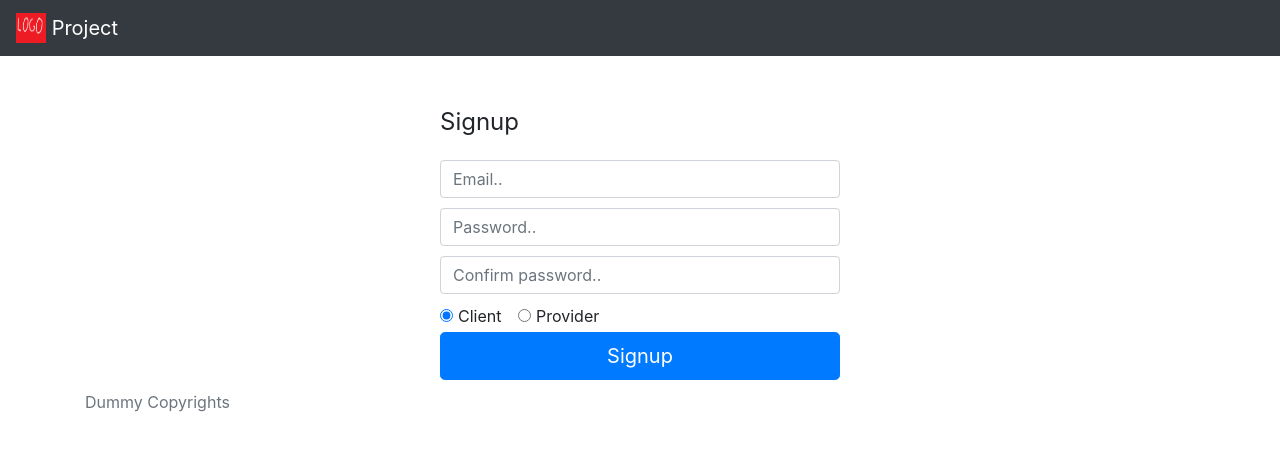
After one commit to Vuksaa/progetto-web, a PHP site: page /signup.html in a window 1280 px wide. The commit adds this page. Shown: the top 451 px of the page. Run offline with PHP 8.4, Linux system fonts and the light colour scheme.

Commit message:
Separate signin into login and signup pages, add spacing between signup forms' elements

```diff
--- a/home_clients.html
+++ b/home_clients.html
@@ -94,7 +94,9 @@
   </div>
 
   <footer class="footer">
-    <p class="text-muted">Dummy Copyrights</p>
+    <div class="container">
+      <p class="text-muted">Dummy Copyrights</p>
+    </div>
   </footer>
 </body>
 
--- /dev/null
+++ b/signup.html
@@ -0,0 +1,72 @@
+<!DOCTYPE html>
+<html lang="en">
+
+<head>
+  <meta charset="UTF-8">
+  <title>Project</title>
+  <meta name="viewport" content="width=device-width, initial-scale=1, shrink-to-fit=no">
+  <link rel="stylesheet" href="https://stackpath.bootstrapcdn.com/bootstrap/4.3.1/css/bootstrap.min.css" integrity="sha384-ggOyR0iXCbMQv3Xipma34MD+dH/1fQ784/j6cY/iJTQUOhcWr7x9JvoRxT2MZw1T" crossorigin="anonymous">
+  <script src="https://code.jquery.com/jquery-3.3.1.slim.min.js" integrity="sha384-q8i/X+965DzO0rT7abK41JStQIAqVgRVzpbzo5smXKp4YfRvH+8abtTE1Pi6jizo" crossorigin="anonymous"></script>
+  <script src="https://cdnjs.cloudflare.com/ajax/libs/popper.js/1.14.7/umd/popper.min.js" integrity="sha384-UO2eT0CpHqdSJQ6hJty5KVphtPhzWj9WO1clHTMGa3JDZwrnQq4sF86dIHNDz0W1" crossorigin="anonymous"></script>
+  <script src="https://stackpath.bootstrapcdn.com/bootstrap/4.3.1/js/bootstrap.min.js" integrity="sha384-JjSmVgyd0p3pXB1rRibZUAYoIIy6OrQ6VrjIEaFf/nJGzIxFDsf4x0xIM+B07jRM" crossorigin="anonymous"></script>
+  <link rel="stylesheet" href="styles\style.css"/>
+</head>
+
+<body>
+  <nav class="navbar navbar-expand-lg navbar-dark bg-dark sticky-top">
+    <a class="navbar-brand" href="#">
+      <img src="res/logo.png" width="30" height="30" class="d-inline-block align-top" alt="">
+      Project
+    </a>
+    <button class="navbar-toggler" type="button" data-toggle="collapse" data-target="#navbarText" aria-controls="navbarText" aria-expanded="false" aria-label="Toggle navigation">
+      <span class="navbar-toggler-icon"></span>
+    </button>
+    <div class="collapse navbar-collapse" id="navbarText">
+    </div>
+  </nav>
+
+  <div class="pos-f-t">
+    <div class="collapse" id="navbarToggleExternalContent">
+      <div class="bg-dark p-4">
+        <h1 class="text-white h4">Menu</h1>
+        <ul>
+          <li><a href="signin.html">Sign-in</a></li>
+          <li><a href="homepage.html">Home</a></li>
+        </ul>
+      </div>
+    </div>
+  </div>
+
+  <div class="container pt-5">
+    <form action="process_signup.php" method="post" name="signup_form" class="form-signin">
+      <fieldset>
+        <legend class="form-signin-heading">Signup</legend>
+        <label for="signEmail" class="sr-only">Email:</label>
+        <input type="email" class="form-control" name="email" autocomplete="on" placeholder="Email.." required id="signEmail" />
+        <label for="signPassword" class="sr-only">Password:</label>
+        <input type="password" class="form-control" name="password" placeholder="Password.." required id="signPassword" />
+        <label for="signConfirmPassword" class="sr-only">Confirm Password:</label>
+        <input type="password" class="form-control" name="confirmPassword" placeholder="Confirm password.." required id="signConfirmPassword" />
+        <div class="form-check form-check-inline">
+          <label for="signClient" class="form-check-label">
+            <input type="radio" class="form-check-input" name="userType" value="client" checked id="signClient" />Client
+          </label>
+        </div>
+        <div class="form-check form-check-inline">
+          <label for="signProvider" class="form-check-label">
+            <input type="radio" class="form-check-input" name="userType" value="provider" id="signProvider" />Provider
+          </label>
+        </div>
+        <input type="button" class="btn btn-primary btn-lg btn-block" value="Signup" onclick="" />
+      </fieldset>
+    </form>
+  </div>
+
+  <footer class="footer">
+    <div class="container">
+      <p class="text-muted">Dummy Copyrights</p>
+    </div>
+  </footer>
+</body>
+
+</html>
--- a/styles/style.css
+++ b/styles/style.css
@@ -1,7 +1,24 @@
 .main-card {
-    margin-top: 20px
+    margin-top: 20px;
 }
 
 .card-searchbar {
-    margin-bottom: 15px
+    margin-bottom: 15px;
 }
+
+.centered-form {
+    align-content: center;
+}
+
+input[type=email], [type=password], [type=button], [type=radio], .txtarea {
+    margin-bottom: 10px;
+}
+
+.form-signin {
+    width: 400px;
+    margin: auto;
+}
+
+.form-signin-heading {
+    margin-bottom: 20px;
+}
```
Also changed, not shown: login.html (added, +61 -0 lines), signin.html (deleted, +0 -80 lines), readme.MD.
